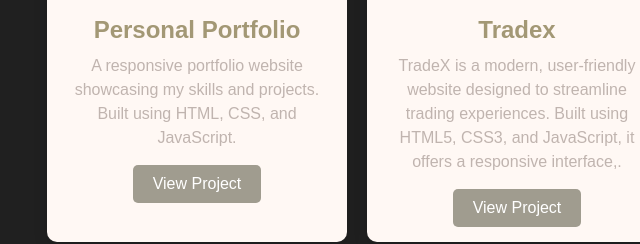
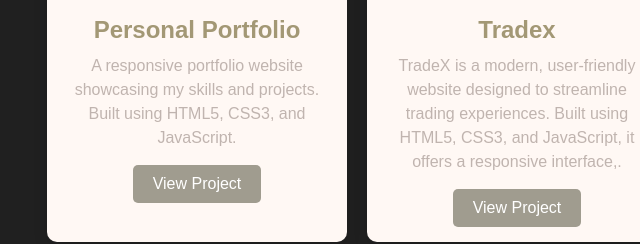
Before and after one commit to jehanusama/Portfolio, a plain HTML site: page index.html in a window 1280 px wide. Both pictures are taken after a click on the link "Projects". Shown: the part 366-610 px from the top of the page, 123-763 px from the left. Drawn offline with Linux system fonts and the light colour scheme.

Commit message:
Update index.html

```diff
--- a/index.html
+++ b/index.html
@@ -74,7 +74,7 @@
                 <div class="project-info">
                 <h3 class="project-title">Personal Portfolio</h3>
                 <p class="project-description">
-                    A responsive portfolio website showcasing my skills and projects. Built using HTML, CSS, and JavaScript.
+                    A responsive portfolio website showcasing my skills and projects. Built using HTML5, CSS3, and JavaScript.
                 </p>
                 <a href="#" class="project-link" target="_blank">View Project</a>
             </div>
```
